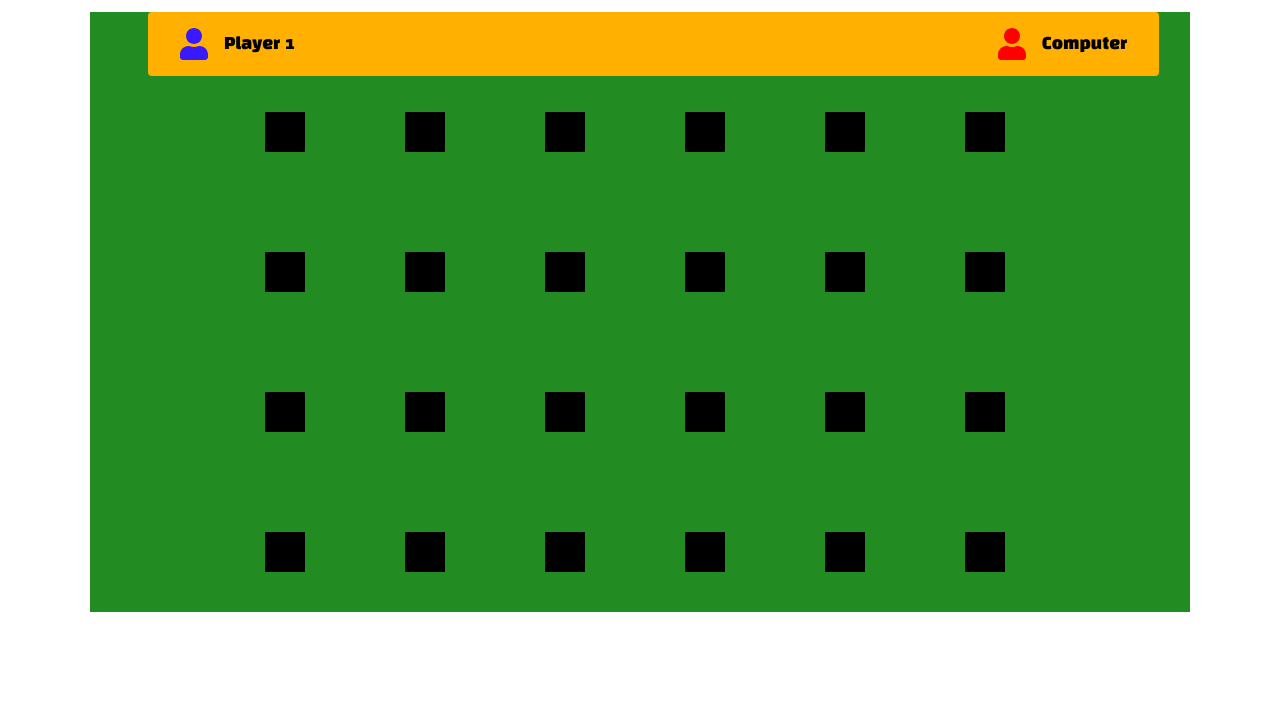
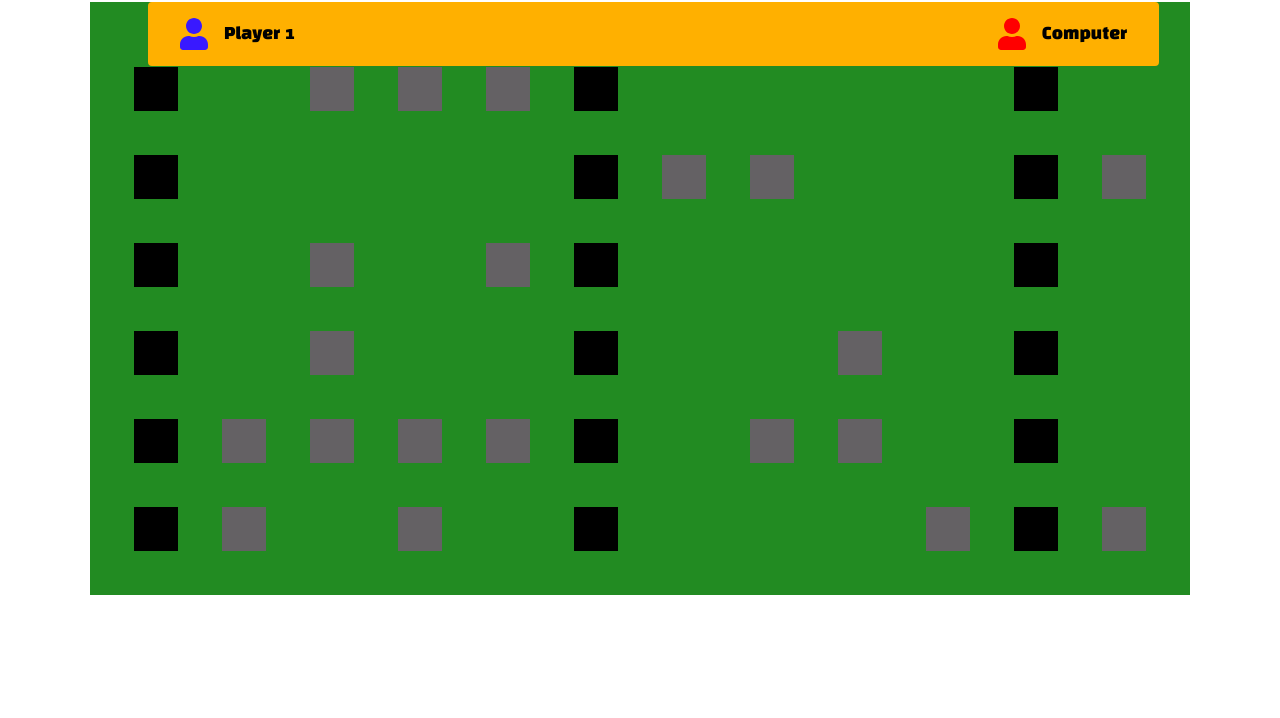
Before and after one commit to cscov/bomberman-lite, a website built with webpack: page index.html in a window 1280 px wide. Shown: the part 82-800 px from the top of the page. Built offline with nearby package versions, Linux system fonts and the light colour scheme.

Commit message:
Finished brick randomization

```diff
--- a/index.html
+++ b/index.html
@@ -45,6 +45,6 @@
         <span class="name">Computer</span>
       </section>
     </section>
-    <canvas id="my-canvas" width="1100" height="600"></canvas>
+    <canvas id="my-canvas" width="1100" height="593"></canvas>
   </body>
 </html>
--- a/src/board.js
+++ b/src/board.js
@@ -6,20 +6,28 @@ class Board {
     this.canvas = canvas;
   }
 
-  initializePermanentBricks() {
-    const brickColumnCount = 6;
-    const brickRowCount = 5;
-    const brickWidth = 40;
-    const brickHeight = 40;
-    const brickOffsetLeft = 175;
-    const brickOffsetTop = 100;
-    const brickPadding = 100;
+  drawBricks() {
+    const brickColumnCount = 25;
+    const brickRowCount = 12;
+    const brickWidth = 44;
+    const brickHeight = 44;
+    const brickOffsetLeft = 44;
+    const brickOffsetTop = 65;
+    const brickPadding = 44;
 
     const bricks = [];
     for (let c = 0; c < brickColumnCount; c++) {
       bricks[c] = [];
       for (let r = 0; r < brickRowCount; r++) {
-        bricks[c][r] = { x: 0, y: 0};
+        if (c % 5 === 0) {
+          bricks[c][r] = { x: 0, y: 0, status: 2 };
+          this.ctx.fillStyle = "#000";
+        } else {
+          let displayBrick = Math.floor(Math.random() * 2);
+          bricks[c][r] = { x: 0, y: 0, status: displayBrick};
+          this.ctx.fillStyle = "#646164";
+        }
+        if (bricks[c][r].status === 2 || bricks[c][r].status === 1) {
           let brickX = (c * (brickWidth + brickPadding)) + brickOffsetLeft;
           let brickY = (r * (brickHeight + brickPadding)) + brickOffsetTop;
           bricks[c][r].x = brickX;
@@ -27,16 +35,17 @@ class Board {
 
           this.ctx.beginPath();
           this.ctx.rect(brickX, brickY, brickWidth, brickHeight);
-        this.ctx.fillStyle = "#000";
           this.ctx.fill();
           this.ctx.closePath();
         }
       }
     }
+  }
+
 
   draw() {
     this.ctx.clearRect(0, 0, this.canvas.width, this.canvas.height);
-    this.initializePermanentBricks();
+    this.drawBricks();
   }
 }
 
--- a/src/stylesheets/board.css
+++ b/src/stylesheets/board.css
@@ -1,5 +1,5 @@
 body {
-  padding-top: 20px;
+  padding-top: 10px;
 }
 
 .top-nav {
```
Lines whose indentation alone changed are shown as unchanged.
